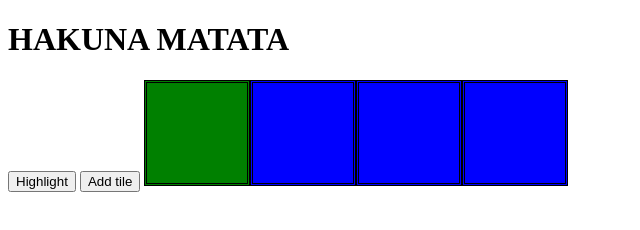
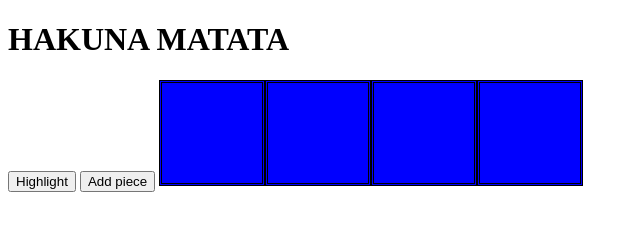
Before and after one commit to nwojtkowiak/JavaScript, a website: page index.html in a window 1280 px wide. Both pictures are taken after a click on the element 197 px from the left and 132 px from the top of the page. Shown: the whole page, without its empty margins (0-640 px from the left). Drawn offline with Linux system fonts and the light colour scheme.

Commit message:
Add choose piece

```diff
--- a/index.html
+++ b/index.html
@@ -15,7 +15,7 @@
 <div>
     <section>
         <button onclick="controller.highlight()">Highlight</button>
-        <button onclick="controller.addPiece()">Add tile</button>
+        <button onclick="controller.addPiece()">Add piece</button>
     </section>
     <section id="pieces">
 
--- a/js/controller.js
+++ b/js/controller.js
@@ -17,16 +17,18 @@ let controller = function () {
         },
 
         highlight = function(){
+        game.generateRandPieces();
             view.highlightPieces(game.getPieces());
         },
 
         addPiece = function () {
             game.addPiece();
+            view.draw(game.getLengthPieces()-1,1);
         },
 
         changeColor = function (id) {
             //alert("change color: "+id);
-            view.changeColor(id);
+            view.changeColor(id,game.getPieces());
         };
 
 
--- a/js/game.js
+++ b/js/game.js
@@ -9,16 +9,19 @@ let game = (function () {
 
 
         countNumberOfHighlight = function () {
-        return game.getLengthPieces() - 3 - game.getLevel();
+            return game.getLengthPieces() - 3 - game.getLevel();
         },
+
         randPiece = function () {
             var rand = Math.random() * game.getLengthPieces();
             return Math.ceil(rand - 1);
         },
+
         generateRandPieces = function () {
             let randNumbers = countNumberOfHighlight();
-            console.log("randNumbers: " +randNumbers);
             let rand, i;
+            console.log("randNumbers: " + randNumbers);
+
             randPieces = [];
 
             for (i = 0; i < randNumbers; i++) {
@@ -30,6 +33,7 @@ let game = (function () {
 
             }
         },
+
         setPieces = function () {
             let i;//, pieces = [];
 
@@ -37,32 +41,28 @@ let game = (function () {
                 pieces.push({});
                 pieces[i].toGuess = false;
             }
-            generateRandPieces();
-
             return pieces;
         },
+
         increaseLevel = function () {
             let level = game.getLevel() + 1;
             game.setLevel(level);
 
         },
 
-        getRandPieces = function(){
+        getRandPieces = function () {
 
             return randPieces;
         },
 
         getPieces = function () {
-            let i;//, pieces = [];
-
-            //getRandPieces();
+            let i;
 
             for (i = 0; i < currentOfPieces; i++) {
-                //pieces.push({});
 
-                if(randPieces.includes(i, 0)) {
+                if (randPieces.includes(i, 0)) {
                     pieces[i].toGuess = true;
-                }else{
+                } else {
                     pieces[i].toGuess = false;
                 }
             }
@@ -78,8 +78,9 @@ let game = (function () {
             }
             level = 0;
             setPieces();
+            generateRandPieces();
         },
-        addPiece = function(){
+        addPiece = function () {
             currentOfPieces = currentOfPieces + 1;
             setPieces();
 
@@ -105,8 +106,9 @@ let game = (function () {
         'setLevel': setLevel,
         'increaseLevel': increaseLevel,
         'countNumberOfHighlight': countNumberOfHighlight,
-        'randPiece' : randPiece,
-        'getRandPieces' : getRandPieces
+        'randPiece': randPiece,
+        'getRandPieces': getRandPieces,
+        'generateRandPieces': generateRandPieces
 
     }
 })();
--- a/js/view.js
+++ b/js/view.js
@@ -4,13 +4,13 @@ var view = function () {
             return 4;
         },
         draw = function (fromId, num) {
-            var i;
+            var i, element, piece;
             if (!num) {
                 num = getInitialNumberOfPieces();
             }
-            var element = document.getElementById("pieces");
-            for (i = fromId; i < num; i++) {
-                var piece = document.createElement("div");
+            element = document.getElementById("pieces");
+            for (i = fromId; i < fromId + num; i++) {
+                piece = document.createElement("div");
                 /*piece.innerHTML = " <rect  x={x} width='80' height='80' style='fill:white;stroke:black;stroke-width:5;opacity:0.5'/>";*/
                 piece.setAttribute("onclick", "controller.changeColor(" + i + ")");
                 piece.setAttribute("class", "piece");
@@ -19,20 +19,41 @@ var view = function () {
             }
         },
         highlightPieces = function (pieces) {
-            var i;
+            var i, element;
             for (i = 0; i < pieces.length; i++) {
                 if (pieces[i].toGuess) {
-                    var element = document.getElementById(i.toString());
+                    element = document.getElementById(i);
                     element.style.backgroundColor = "grey";
-                    setTimeout(function () {element.style.backgroundColor = "blue";}, 1000);
-
                 }
             }
+            unHighlightPieces(pieces);
         },
-        changeColor = function (id) {
+        unHighlightPieces = function (pieces) {
+            setTimeout(() => {
+                var i, element;
+                for (i = 0; i < pieces.length; i++) {
+                    if (pieces[i].toGuess) {
+                        element = document.getElementById(i);
+                        element.style.backgroundColor = "blue";
+                    }
+                }
+            }, 1000);
+        },
+        changeColor = function (id, pieces) {
             var element = document.getElementById(id);
+            element = document.getElementById(id.toString());
+            if (pieces[id].toGuess) {
+                element.style.backgroundColor = "green";
+                setTimeout(function () {
+                    element.style.backgroundColor = "blue";
+                }, 1000);
 
-            element.style.backgroundColor = "green";
+            } else {
+                element.style.backgroundColor = "red";
+                setTimeout(function () {
+                    element.style.backgroundColor = "blue";
+                }, 1000);
+            }
         };
 
 
```
